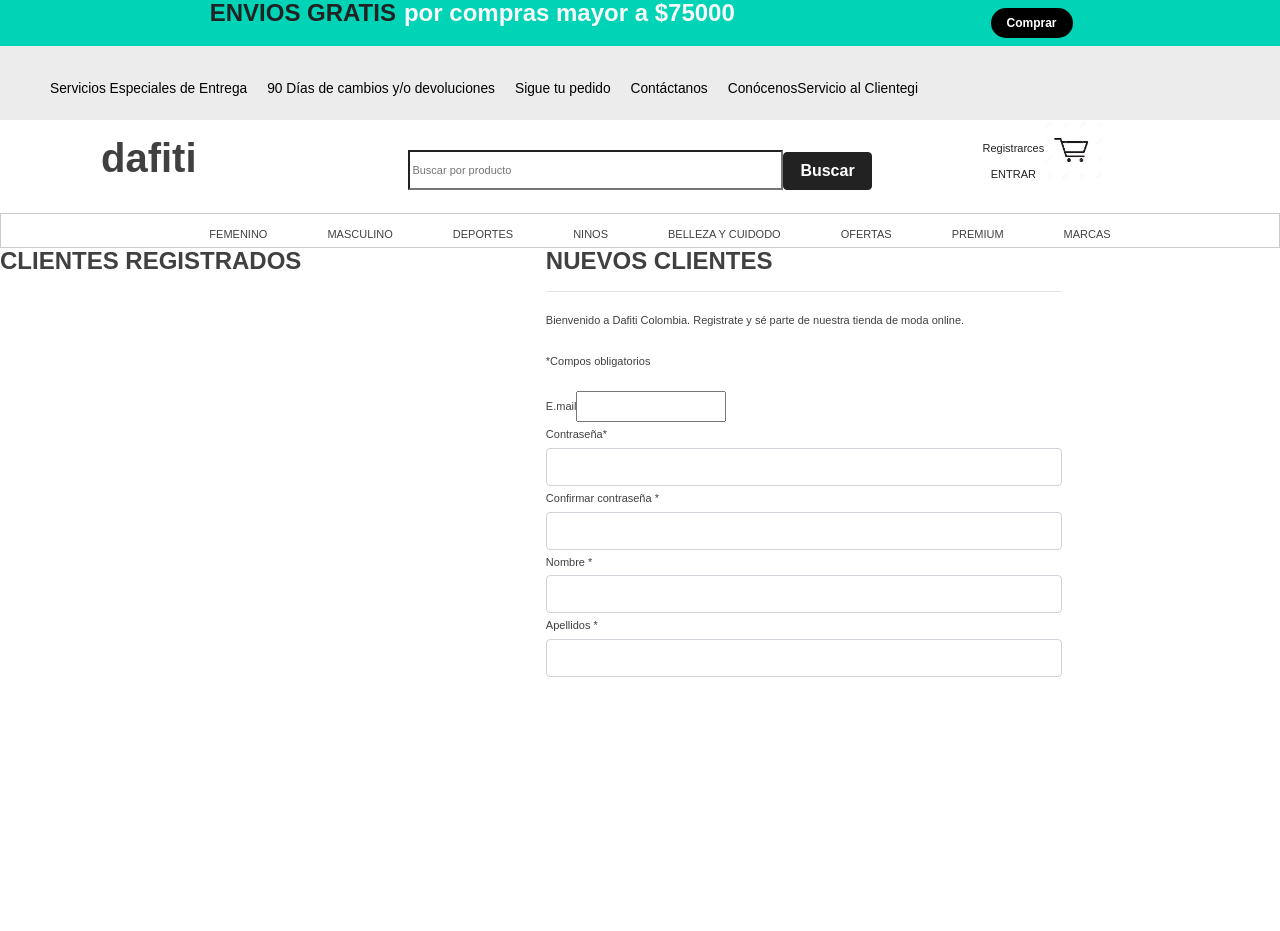
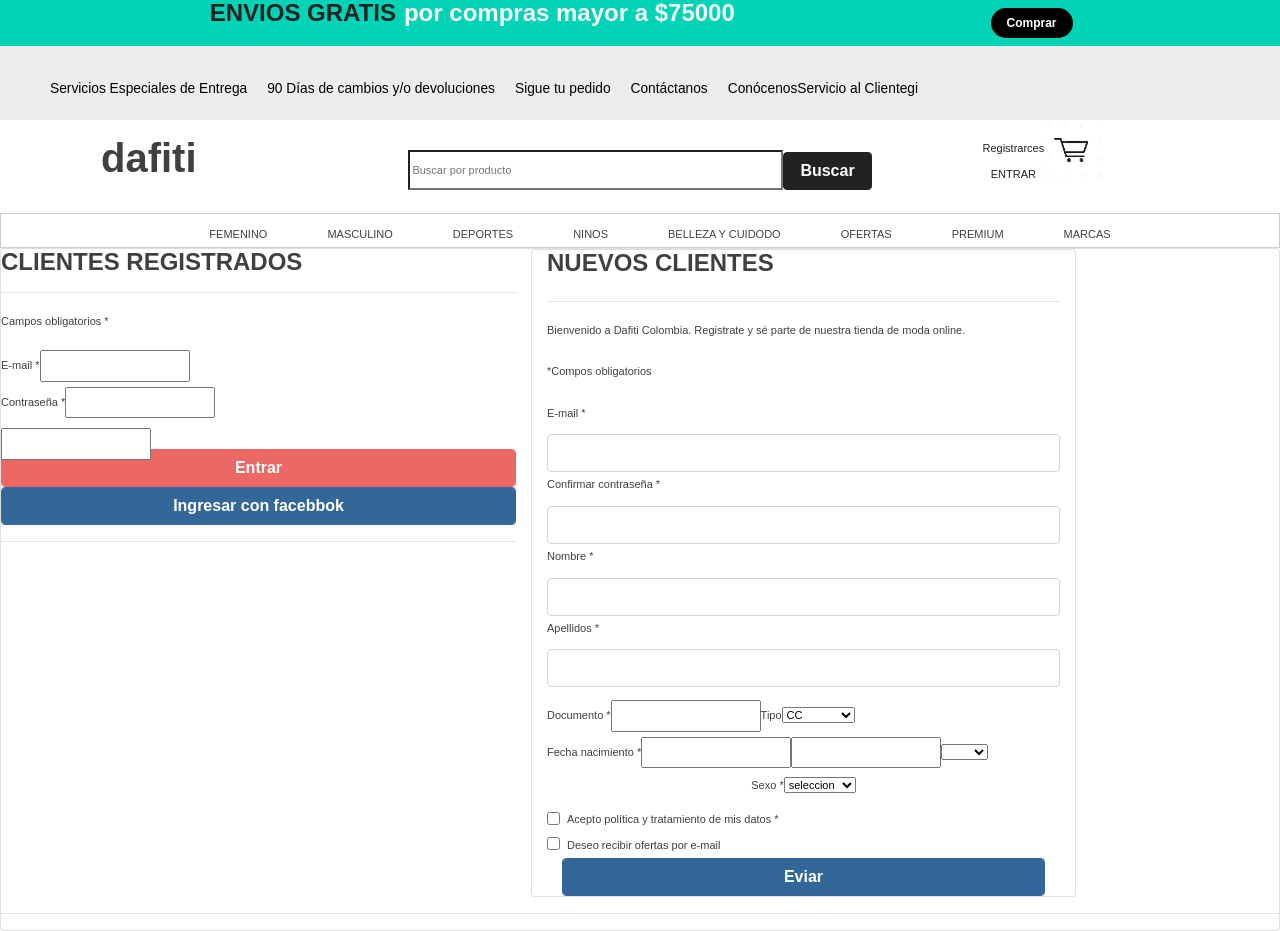
Before and after one commit to torco34/paginaConReact, a React app: page / in a window 1280 px wide. Before the commit the page ends 800 px from the top, so only its background shows below. Built offline with nearby package versions, Linux system fonts and the light colour scheme; a web font is replaced by a local one.

Commit message:
Formulario en html

```diff
--- a/src/components/ContForm.js
+++ b/src/components/ContForm.js
@@ -3,74 +3,184 @@
 class ContForm extends React.Component {
 	render() {
 		return (
-			<div className=" ">
+			<div className="card container_form">
 				<div className="row">
 					<div className="col-md-5">
 						<h4>CLIENTES REGISTRADOS</h4>
+						<hr />
+						<form action=" mt-3 m-5">
+							<p className="">Campos obligatorios *</p>
+							<div className="">
+								<label>E-mail *</label>
+								<input
+									// onChange={this.props.onChange}
+									className=""
+									type="text"
+									name=""
+								/>
+							</div>
+
+							<div className="">
+								<label>Contraseña *</label>
+
+								<input
+									// onChange={this.props.onChange}
+									className=""
+									type="text"
+								/>
+							</div>
+
+							<div className="form-check">
+								<input className="form-check-input" />
+								<label className="form-check-label"></label>
+								<a href="/">¿Olvidaste tu contraseña?</a>
+							</div>
+							<div className=" btn btn-primary form-control">
+								Entrar
+							</div>
+							<div className=" btn btn-info form-control">
+								Ingresar con facebbok
+							</div>
+						</form>
+						<hr />
+						<div className=""></div>
 					</div>
-					<div className="col-md-5">
+
+					<div className="col-md-5  card">
 						<h4>NUEVOS CLIENTES</h4>
 						<hr className="" />
 
-						<form action=" card">
+						<form onSubmit={this.handleSubmit}>
 							<p className="">
 								Bienvenido a Dafiti Colombia. Registrate y sé
 								parte de nuestra tienda de moda online.
 							</p>
 							<p className="">*Compos obligatorios</p>
-							<div className="from">
-								<lebel>E.mail</lebel>
+							<div className="">
+								<label>E-mail *</label>
+								<input className="form-control" type="text" />
+							</div>
+							<div className="">
+								<label>Confirmar contraseña * </label>
 								<input
-									onChange={this.props.onChange}
-									className=""
+									// onChange={this.props.onChange}
+									className="form-control"
 									type="text"
-									name="firstName"
+									// name="firstName"
 									// value={this.props.formValues.firstName}
 								/>
 							</div>
-							<div className="from">
-								<lebel>Contraseña*</lebel>
+							<div className="">
+								<label>Nombre * </label>
 								<input
-									onChange={this.props.onChange}
+									// onChange={this.props.onChange}
 									className="form-control"
 									type="text"
-									name="firstName"
+
 									// value={this.props.formValues.firstName}
 								/>
 							</div>
-							<div className="from">
-								<lebel>Confirmar contraseña * </lebel>
+							<div className="">
+								<label>Apellidos * </label>
 								<input
-									onChange={this.props.onChange}
+									// onChange={this.props.onChange}
 									className="form-control"
 									type="text"
-									name="firstName"
+									// name="firstName"
 									// value={this.props.formValues.firstName}
 								/>
 							</div>
-							<div className="from">
-								<lebel>Nombre * </lebel>
+
+							<div className="">
+								<label>Documento * </label>
 								<input
-									onChange={this.props.onChange}
-									className="form-control"
+									// onChange={this.props.onChange}
+									className="form"
 									type="text"
-									name="firstName"
+									// name="firstName"
 									// value={this.props.formValues.firstName}
 								/>
+
+								<label className="form-label mt-3">Tipo</label>
+								<select className="form-select " required>
+									<option selected disabled value="">
+										CC
+									</option>
+									<option>Ce</option>
+									<option>Pasaporte</option>
+								</select>
+								<div className="invalid-feedback">
+									Please select a valid state.
+								</div>
 							</div>
-							<div className="from">
-								<lebel>Apellidos * </lebel>
+							<div className="">
+								<label>Fecha nacimiento * </label>
 								<input
-									onChange={this.props.onChange}
-									className="form-control"
+									// onChange={this.props.onChange}
+									className=""
 									type="text"
-									name="firstName"
+									// name="firstName"
 									// value={this.props.formValues.firstName}
 								/>
+								<input
+									// onChange={this.props.onChange}
+									className=""
+									type="text"
+									// name="firstName"
+									// value={this.props.formValues.firstName}
+								/>
+								<select className=" ">
+									<option selected disabled value=""></option>
+									<option>1985</option>
+									<option>1986</option>
+									<option>1987</option>
+								</select>
+							</div>
+							<div className="text-center ">
+								<label>Sexo * </label>
+								<select className=" ">
+									<option>seleccion</option>
+									<option>Femenino</option>
+									<option>Masculino</option>
+								</select>
+							</div>
+
+							<div className="form-check">
+								<input
+									className="form-check-input"
+									type="checkbox"
+									id="invalidCheck"
+									required
+								/>
+								<label className="form-check-label">
+									Acepto política y tratamiento de mis datos *
+								</label>
+							</div>
+
+							<div className="form-check">
+								<input
+									className="form-check-input"
+									type="checkbox"
+									id="invalidCheck"
+									required
+								/>
+								<label className="form-check-label">
+									Deseo recibir ofertas por e-mail
+								</label>
+							</div>
+
+							<div className="col-12">
+								<button
+									className="btn btn-info form-control"
+									type="submit"
+								>
+									Eviar
+								</button>
 							</div>
 						</form>
 					</div>
 				</div>
+				<hr />
 			</div>
 		);
 	}
```
